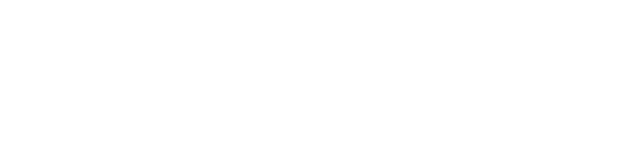
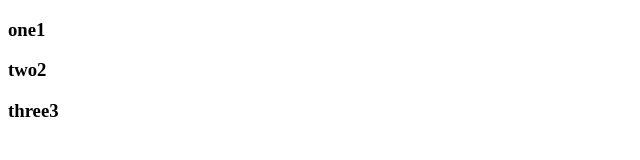
Before and after one commit to EFTEKHER/ostadone, a plain HTML site: page index.html in a window 1280 px wide. Shown: the whole page, without its empty margins (0-640 px from the left). Drawn offline with Linux system fonts and the light colour scheme.

Commit message:
version 1.0.0

```diff
--- a/index.html
+++ b/index.html
@@ -6,6 +6,8 @@
     <title>Document</title>
 </head>
 <body>
-
+    <h3>one1</h3>
+    <h3>two2</h3>
+    <h3>three3</h3>
 </body>
 </html>
```
